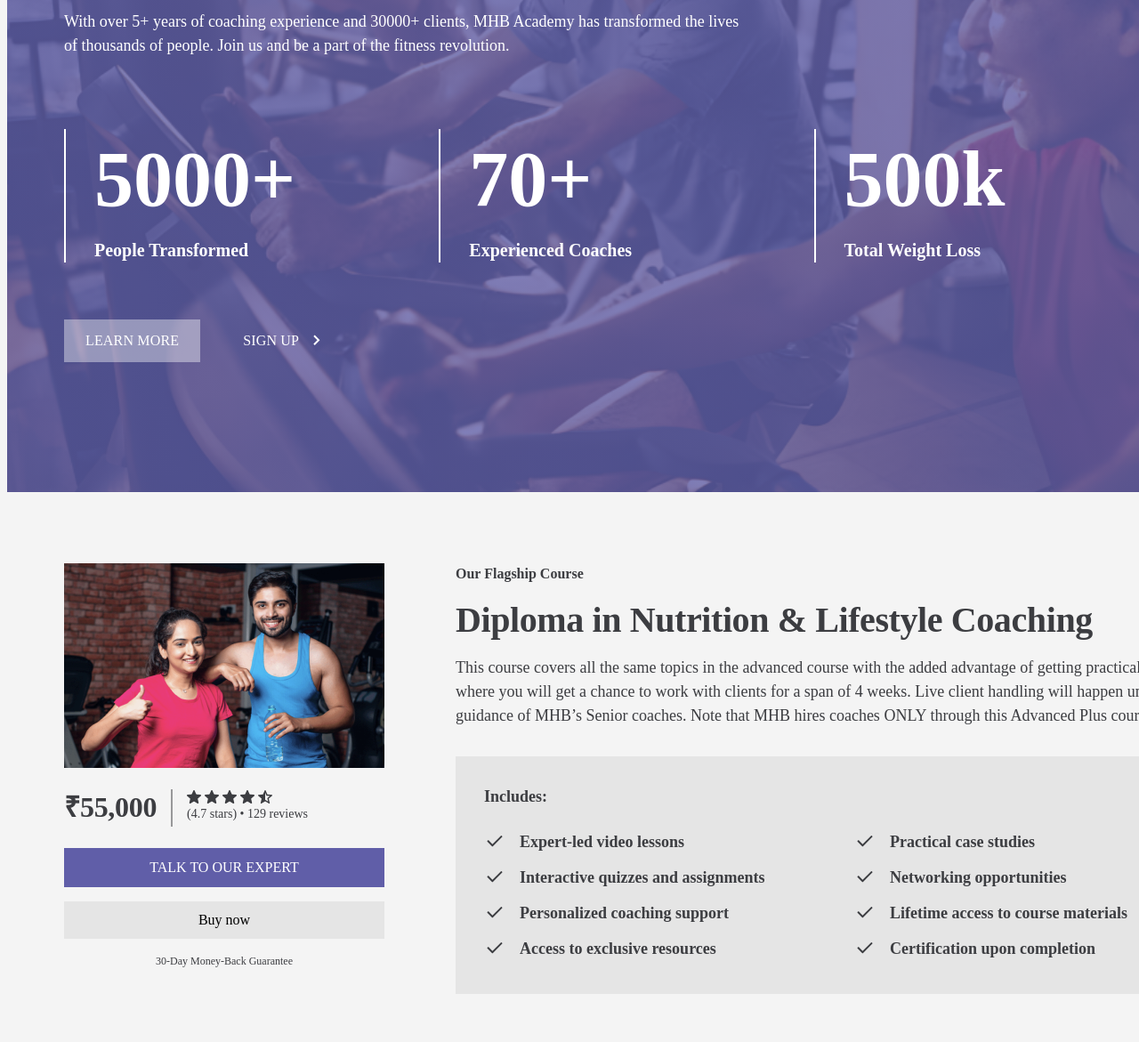
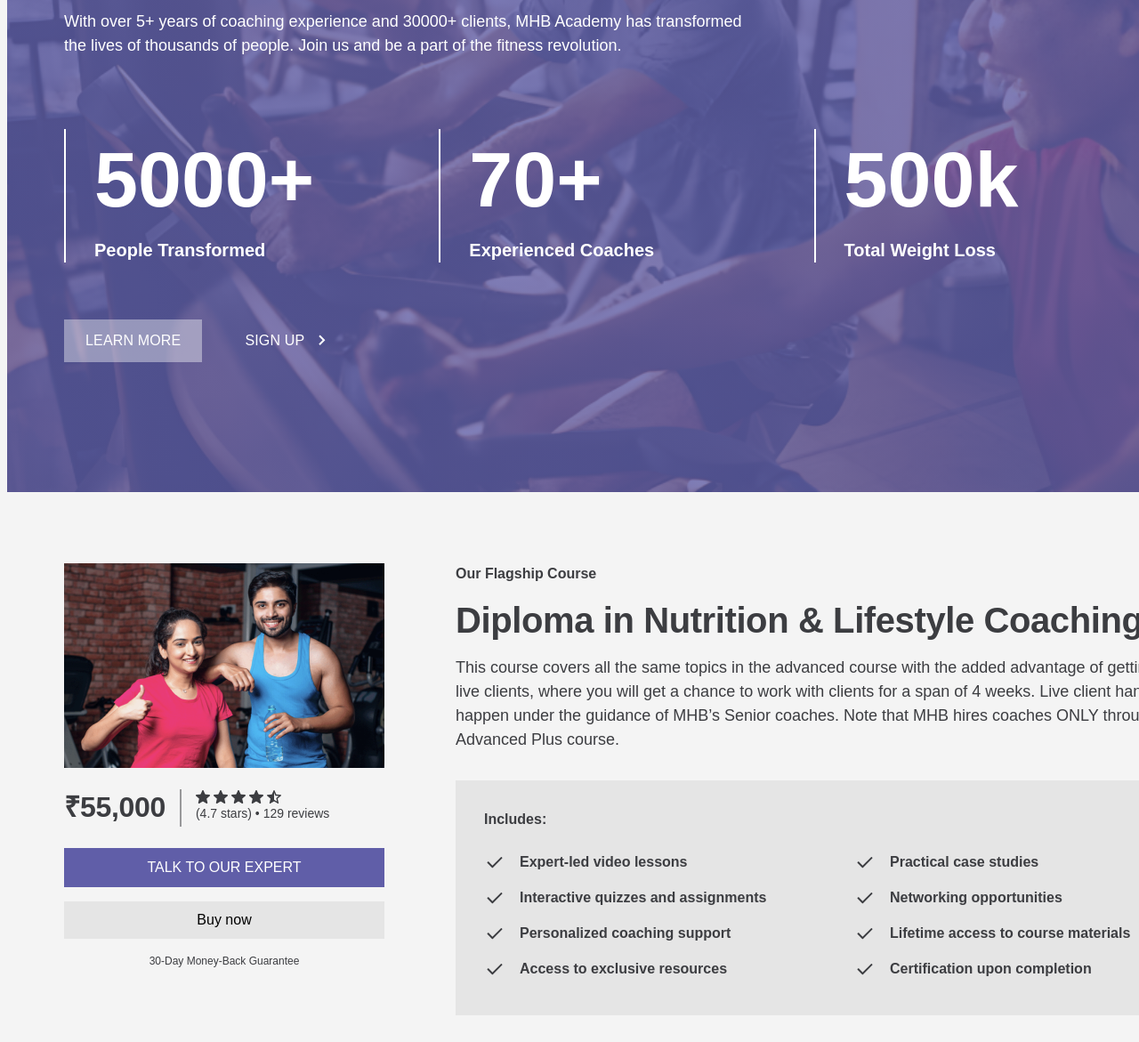
Before and after one commit to arjunDeberoppa/Assessment, a plain HTML site: page index.html in a window 1280 px wide. Shown: the part 1629-2800 px from the top of the page at 89% size. Drawn offline with Linux system fonts and the light colour scheme.

Commit message:
Update styles.css
So I have done some minor changes in my initial upload I had not imported the font so in this update I have imported the font.

```diff
--- a/styles.css
+++ b/styles.css
@@ -4,10 +4,12 @@
   --light-grey: #f4f4f4;
   --white: #ffffff;
   --blue: #605ea8;
+  --montserrat: "Montserrat", sans-serif;
 }
 
 * {
   box-sizing: border-box;
+  font-family: var(--montserrat);
 }
 
 body {
@@ -53,7 +55,6 @@
   border: 1px solid var(--blue);
   color: var(--white);
   padding: 12px 24px;
-  font-family: Montserrat;
   font-size: 16px;
   gap: 12px;
   align-self: center;
@@ -71,7 +72,6 @@
 .main-heading {
   text-align: center;
   color: var(--black);
-  font-family: Montserrat;
   font-size: 56px;
   font-style: normal;
   font-weight: bold;
@@ -87,7 +87,6 @@
 .Welcome-para {
   text-align: center;
   color: var(--black);
-  font-family: Montserrat;
   font-size: 18px;
   font-style: normal;
   font-weight: normal;
@@ -137,12 +136,10 @@
 }
 
 .achievements {
-  font-family: Montserrat;
   font-size: 16px;
 }
 
 .sub-heading {
-  font-family: Montserrat;
   font-size: 48px;
   font-style: normal;
   font-weight: bold;
@@ -155,7 +152,6 @@
 }
 
 .sub-container-2 p {
-  font-family: Montserrat;
   font-size: 18px;
   font-style: normal;
   font-weight: normal;
@@ -174,7 +170,6 @@
 }
 
 .count {
-  font-family: Montserrat;
   font-size: 88px;
   font-style: normal;
   font-weight: bold;
@@ -182,7 +177,6 @@
 }
 
 .sub-count {
-  font-family: Montserrat;
   font-size: 20px;
   font-style: normal;
   font-weight: bold;
@@ -208,7 +202,6 @@
 .secondary-button {
   background-color: rgba(255, 255, 255, 0);
   color: var(--white);
-  font-family: Montserrat;
   font-size: 16px;
   font-weight: normal;
   line-height: 150%;
@@ -227,7 +220,6 @@
 }
 
 .main-button {
-  font-family: Montserrat;
   color: var(--white);
   font-size: 16px;
   font-weight: normal;
@@ -265,7 +257,6 @@
 
 .price {
   color: var(--black);
-  font-family: Montserrat;
   font-size: 32px;
   font-style: normal;
   font-weight: bold;
@@ -274,7 +265,6 @@
 }
 
 .rating-outof-5 {
-  font-family: Montserrat;
   font-size: 14px;
   font-style: normal;
   font-weight: 400;
@@ -317,7 +307,6 @@
   border: 0px solid var(--black);
   background: #e5e5e5;
   cursor: pointer;
-  font-family: Montserrat;
   font-size: 16px;
 }
 
@@ -325,7 +314,6 @@
   width: 360px;
   color: var(--Black, #3c3d41);
   text-align: center;
-  font-family: Montserrat;
   font-size: 12px;
   font-style: normal;
   font-weight: 400;
@@ -347,7 +335,6 @@
 .course-info article p {
   color: var(--Black, var(--black));
   align-self: stretch;
-  font-family: Montserrat;
   font-size: 16px;
   font-style: normal;
   font-weight: 600;
@@ -357,7 +344,6 @@
 .course-info article h2 {
   color: var(--Black, var(--black));
   align-self: stretch;
-  font-family: Montserrat;
   font-size: 40px;
   font-style: normal;
   font-weight: 700;
@@ -368,7 +354,6 @@
 .course-info article .p {
   color: var(--Black, #3c3d41);
   width: 872px;
-  font-family: Montserrat;
   font-size: 18px;
   font-style: normal;
   font-weight: 400;
@@ -387,8 +372,7 @@
 
 .list-box p {
   color: var(--Black, var(--black));
-  font-family: Montserrat;
-  font-size: 18px;
+  font-size: 16px;
   font-style: normal;
   font-weight: 600;
   line-height: 150%;
@@ -439,7 +423,6 @@
 
 .individual-course div h3 {
   color: var(--Black, #3c3d41);
-  font-family: Montserrat;
   font-size: 24px;
   font-style: normal;
   font-weight: 700;
@@ -448,7 +431,6 @@
 
 .individual-course div p {
   color: var(--Black, #3c3d41);
-  font-family: Montserrat;
   font-size: 18px;
   font-style: normal;
   font-weight: 400;
@@ -457,7 +439,6 @@
 
 .individual-course .price-1 {
   color: var(--Black, #3c3d41);
-  font-family: Montserrat;
   font-size: 24px;
   font-style: normal;
   font-weight: 700;
@@ -481,7 +462,6 @@
 
 .boxx-1 h2 {
   color: var(--Black, #3c3d41);
-  font-family: Montserrat;
   font-size: 40px;
   font-style: normal;
   font-weight: 700;
@@ -497,7 +477,6 @@
 
 .boxx-1 p {
   color: var(--Black, #3c3d41);
-  font-family: Montserrat;
   font-size: 18px;
   font-style: normal;
   font-weight: 400;
@@ -521,7 +500,6 @@
 
 .certification-details h4 {
   color: var(--Black, #3c3d41);
-  font-family: Montserrat;
   font-size: 16px;
   font-style: normal;
   font-weight: 600;
@@ -530,7 +508,6 @@
 
 .certification-details h3 {
   color: var(--Black, #3c3d41);
-  font-family: Montserrat;
   font-size: 24px;
   font-style: normal;
   font-weight: 700;
@@ -539,7 +516,6 @@
 
 .certification-details p {
   color: var(--Black, #3c3d41);
-  font-family: Montserrat;
   font-size: 16px;
   font-style: normal;
   font-weight: 400;
```
